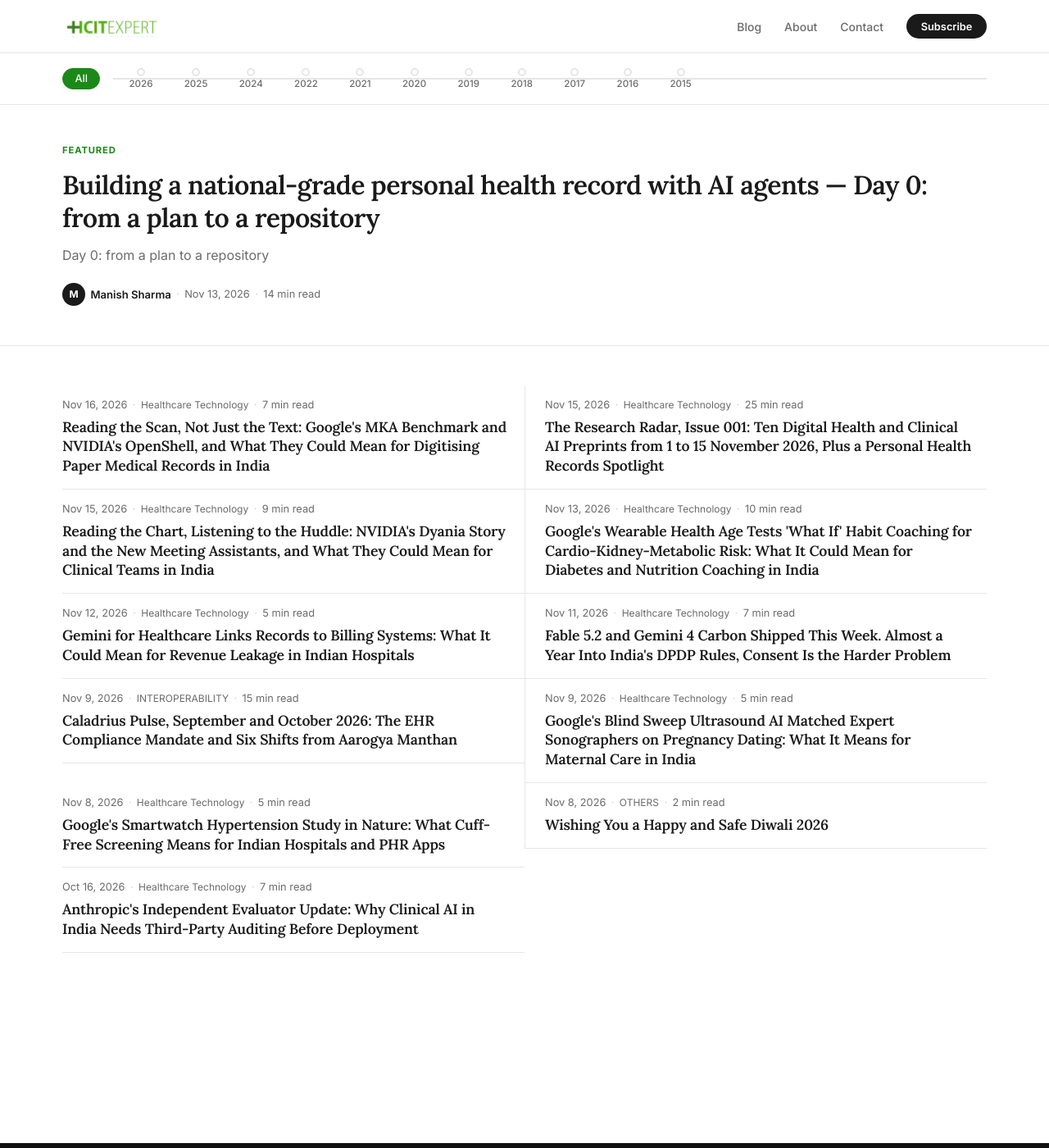
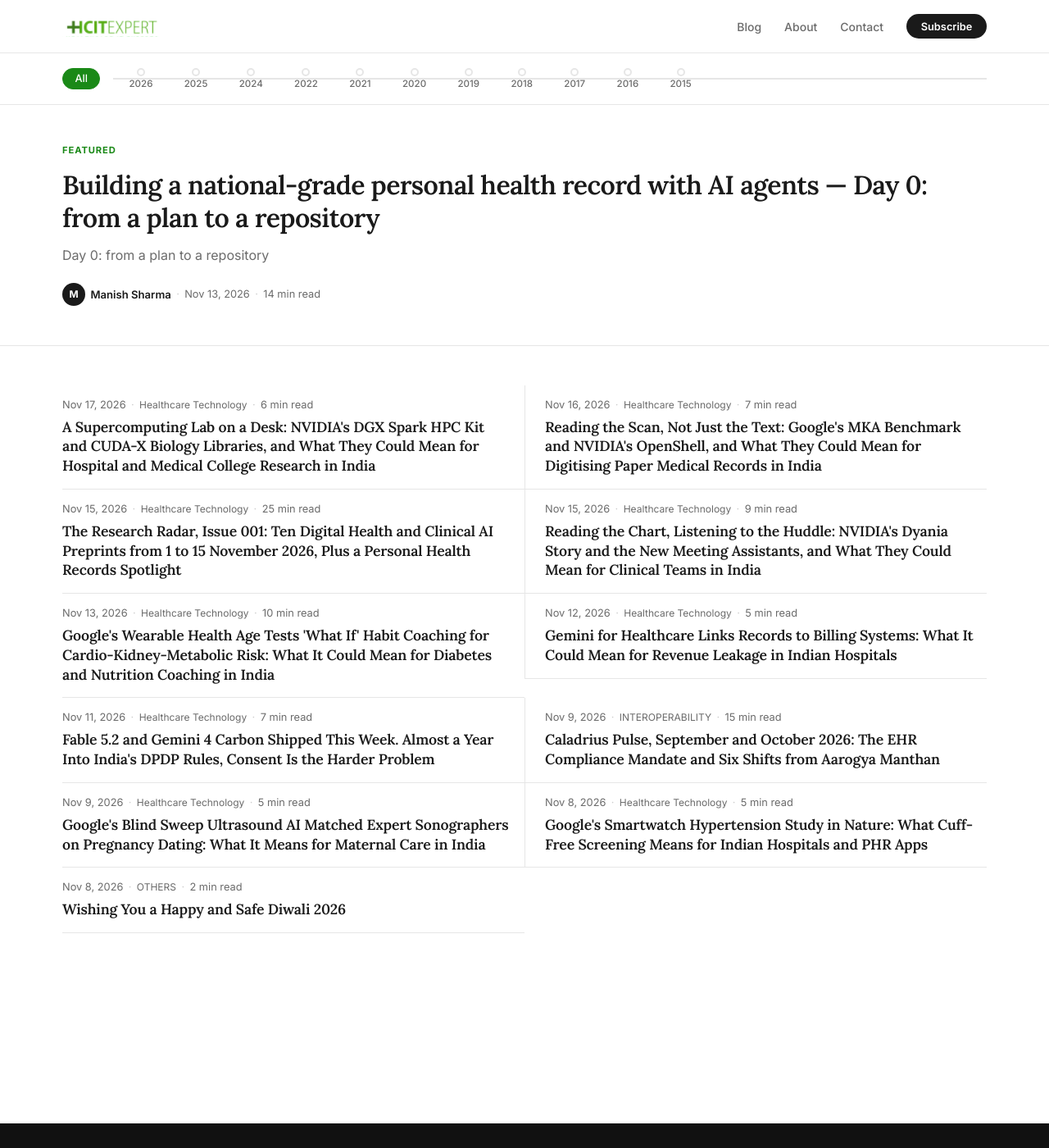
Before and after one commit to msharmas-yajur/hcitexpert-com, a Jekyll site: the page built from index.html, in a window 1280 px wide and 1400 px high. Shown: the whole window at 82% size. Built offline with Jekyll 4.4.1, drawn with Linux system fonts in a browser that asks for light colours; the list of posts is cut into pages by our own code; part of the change alters nothing that is shown.

Commit message:
post: Clinical Frontier 2026-11-17 - hospital-research-computing-omics-india
Issue 037. Checker pass 1: CHANGES REQUIRED (three wording fixes, applied). Pass 2: APPROVED.

Co-Authored-By: Claude Sonnet 5.5 <noreply@anthropic.com>
Claude-Session: https://claude.ai/code/session_013kodvpn1aXpbMMUpAaKEq4

```diff
--- a/_data/clinical_frontier_covered.yml
+++ b/_data/clinical_frontier_covered.yml
@@ -369,4 +369,15 @@ covered:
       - https://hl7.org/fhir/provenance.html
       - https://hl7.org/fhir/documentreference.html
 
+  - date: 2026-11-17
+    slug: 2026-11-17-nvidia-dgx-spark-hpc-kit-cuspa-rapids-singlecell-research-computing-india
+    angle: hospital-research-computing-omics-india
+    regions: [India, US]
+    models: ["NVIDIA DGX Spark HPC Developer Kit", "NVIDIA CUDA-X (cuSpa, rapids-singlecell, GPU HMMER)", "Evo 2", "OpenFold3", "Boltz-2", "Nemotron 3.5 Super VL"]
+    sources:
+      - https://blogs.nvidia.com/blog/dgx-spark-hpc-developer-kit-sc26/
+      - https://blogs.nvidia.com/blog/cuda-x-libraries-agents-accelerate-scientific-discovery/
+      - https://www.pib.gov.in/PressReleasePage.aspx?PRID=2091577&reg=48&lang=2
+      - https://www.pib.gov.in/PressReleasePage.aspx?PRID=2190014
+
 held: []
--- /dev/null
+++ b/_posts/2026-11-17-nvidia-dgx-spark-hpc-kit-cuspa-rapids-singlecell-research-computing-india.md
@@ -0,0 +1,103 @@
+---
+title: "A Supercomputing Lab on a Desk: NVIDIA's DGX Spark HPC Kit and CUDA-X Biology Libraries, and What They Could Mean for Hospital and Medical College Research in India"
+date: 2026-11-17 21:02:23 +0530
+author: Manish Sharma
+description: "The Clinical Frontier, Issue 037. At SC26 on 16 November NVIDIA introduced the DGX Spark HPC Developer Kit, a four-node desk-side cluster, and CUDA-X library updates for single-cell and spatial biology, including the newly open source cuSpa. What this suggests for research computing in Indian medical colleges, cancer centres and hospital labs, set against India's national genomic data set, and why none of it is a clinical result."
+keywords: "DGX Spark HPC Developer Kit, NVIDIA SC26, hospital research computing India, medical college GPU cluster, single-cell analysis GPU, rapids-singlecell, cuSpa spatial biology, cancer centre computing India, genomics compute on premises, GenomeIndia IBDC, Biotech-PRIDE FeED, DPDP Rules research data, on-premise AI research, Evo 2, OpenFold3 Boltz-2, Nemotron life sciences"
+image: /assets/images/logo.png
+reading_time: "8 min read"
+categories:
+  - Healthcare Technology
+  - AI/ML/DL
+tags:
+  - Research Computing
+  - NVIDIA
+  - DGX Spark
+  - Genomics
+  - Single-Cell Biology
+  - Spatial Biology
+  - On-Premise AI
+  - Cancer Research
+  - DPDP Act
+  - GenomeIndia
+mentions:
+  - name: "NVIDIA Blog: NVIDIA DGX Spark Developer Kit Turns a Desk Into a Supercomputing Lab"
+    description: "NVIDIA's post of 16 November 2026, from SC26, introducing the DGX Spark HPC Developer Kit, a four-node cluster of DGX Spark systems for researchers, with examples from molecular dynamics, structure prediction and genomics."
+    url: "https://blogs.nvidia.com/blog/dgx-spark-hpc-developer-kit-sc26/"
+  - name: "NVIDIA Blog: NVIDIA CUDA-X Libraries Give Agents the Tools to Accelerate Scientific Discovery"
+    description: "NVIDIA's post of 16 November 2026 on expanded CUDA-X libraries, including the open source cuSpa for spatial cell graphs and the rapids-singlecell framework for single-cell analysis."
+    url: "https://blogs.nvidia.com/blog/cuda-x-libraries-agents-accelerate-scientific-discovery/"
+  - name: "PIB: India Takes a Giant Leap in Genomics: Launch of Indian Genomic Data Set & IBDC Portals"
+    description: "Press Information Bureau release of 9 January 2025 from the Ministry of Science and Technology on the launch of the Indian Genomic Data Set, the FeED protocols and the Indian Biological Data Centre portals, with 10,000 whole genome samples made accessible to researchers."
+    url: "https://www.pib.gov.in/PressReleasePage.aspx?PRID=2091577&reg=48&lang=2"
+  - name: "PIB: Government notifies DPDP Rules to empower citizens and protect privacy"
+    description: "Press Information Bureau release of 14 November 2025 from the Ministry of Electronics and IT on the notification of the Digital Personal Data Protection Rules, 2025, including the 18 month phased compliance timeline."
+    url: "https://www.pib.gov.in/PressReleasePage.aspx?PRID=2190014"
+faq:
+  - q: "What is the NVIDIA DGX Spark HPC Developer Kit?"
+    a: "According to NVIDIA's 16 November 2026 post from SC26, it is a four-node cluster of NVIDIA DGX Spark systems, each connected directly to its two neighbours in a ring, aimed at researchers, academics and developers. NVIDIA says it scales from one node to four, provides 512GB of combined memory and 20TB of NVMe storage at four nodes, and can deploy models of up to 700B parameters locally with NVFP4."
+  - q: "Is it a clinical tool?"
+    a: "No. NVIDIA presents it as a research and development platform and gives molecular dynamics, structure prediction and genomics examples from research labs. The post describes no clinical or hospital deployment, and none of the performance figures in it are clinical results."
+  - q: "What did NVIDIA report for single-cell and spatial biology?"
+    a: "NVIDIA's CUDA-X post says the newly open source cuSpa accelerates cell polygon calculations, enabling spatial graphs for patient and cancer models at Memorial Sloan Kettering Cancer Center, with a 900x speedup compared with using CPUs. It also says the rapids-singlecell framework is now in a single agent-ready container, and that Therna Biosciences processed data 200x faster for therapeutic design. These are NVIDIA's reports of vendor and partner results."
+  - q: "Why might this matter for Indian medical colleges and cancer centres?"
+    a: "Research groups often share a limited compute allocation, and NVIDIA's post says a desk-side cluster means researchers with a fixed allocation no longer have to wait in a queue for every job, and can keep unpublished results and proprietary datasets on premises. For a group working with sensitive human data, local compute is one option to weigh against shared clusters, subject to its own security and legal review."
+  - q: "What does India's national genomic data set have to do with it?"
+    a: "The Press Information Bureau said on 9 January 2025 that 10,000 whole genome samples from diverse Indian populations, archived at the Indian Biological Data Centre, were made available for research purposes, with data sharing under the Framework for Exchange of Data protocols and the Biotech-PRIDE Guidelines. Analysing data sets of that kind needs compute, which is where a local cluster could play a part. The release does not mention NVIDIA hardware."
+  - q: "Do India's DPDP Rules apply to research computing?"
+    a: "The Press Information Bureau describes the DPDP Rules, notified in November 2025, with an 18 month phased compliance timeline and obligations on Data Fiduciaries such as standalone consent notices and responses to rights requests within 90 days. How these apply to a particular research project, including any exemptions, is a question for the institution's legal and data protection advisers."
+---
+
+> **The Clinical Frontier** · 17 November 2026 · Issue 037
+> A briefing on how the latest frontier AI models and hardware land in real healthcare workflows, written for India's health-IT community. No hype, just what changed and what to do about it.
+
+**In this issue**
+
+- On 16 November, at SC26, NVIDIA introduced the **DGX Spark HPC Developer Kit**, a four-node cluster for a desk, and **CUDA-X library updates** for single-cell and spatial biology, including the newly open source cuSpa.
+- NVIDIA says the kit lets researchers **keep unpublished results and proprietary datasets on premises** and skip the queue for shared clusters.
+- Nothing in either post is a clinical result. The relevance is for **research units in medical colleges, cancer centres and hospital labs** that analyse sequencing, single-cell or spatial data.
+- India has opened a **national genomic data set** to researchers, and the compute to analyse data like that has to live somewhere. We sketch the trade-offs.
+
+## What shipped
+
+**The desk-side cluster.** NVIDIA's [post of 16 November](https://blogs.nvidia.com/blog/dgx-spark-hpc-developer-kit-sc26/), from the SC26 supercomputing conference in Chicago, introduces the DGX Spark HPC Developer Kit.
+
+- **The hardware.** A four-node cluster of DGX Spark systems, each linked directly to its two neighbours in a ring with no network switch. At four nodes NVIDIA says it provides 512GB of combined memory and 20TB of NVMe storage, and with NVFP4 can deploy models of up to 700B parameters locally.
+- **The pitch.** Researchers with a fixed compute allocation no longer have to wait in a queue for every job. Teams can develop and debug on their own, and NVIDIA says this keeps unpublished results and proprietary datasets on premises.
+- **Life-science examples NVIDIA gives.** A UC Berkeley lab using a DGX Spark and the Evo 2 model to predict bacterial traits from genome sequences, with, NVIDIA says, results 15x sooner and no 11-hour cluster queue. Fine-tuning of OpenFold3 for protein-ligand structure prediction. Validated community use of GROMACS, and of the Boltz-2 and OpenFold3 microservices. New open dataset and post-training recipes for Nemotron 3.5 Super VL to adapt it for life sciences and chemistry.
+- **What is not there yet.** An HPC SDK playbook is listed as coming soon.
+
+**The biology libraries.** NVIDIA's [CUDA-X post](https://blogs.nvidia.com/blog/cuda-x-libraries-agents-accelerate-scientific-discovery/), also from 16 November, includes a section on biology at scale.
+
+- **cuSpa**, newly open source, accelerates cell polygon calculations so developers can generate large spatial graphs for patient and cancer models at Memorial Sloan Kettering Cancer Center, with a 900x speedup compared with CPUs, per NVIDIA.
+- **rapids-singlecell**, co-developed with scverse, is now in a single agent-ready container. NVIDIA says Therna Biosciences processed data 200x faster for therapeutic design, and that 10x Genomics integrated it into its Sentira platform.
+- **GPU HMMER**, open source, annotates predicted protein sequences. NVIDIA reports benchmark searches up to 84x faster than standard HMMER at Basecamp Research.
+
+All speedups are NVIDIA's reports of its own and partners' workloads, not independent benchmarks.
+
+## Why it matters: research compute is a queue
+
+Many research groups in hospitals and medical colleges share a fixed allocation on a departmental or institutional cluster. Single-cell and spatial analyses are data-heavy, and a job that waits for a slot slows every iteration. NVIDIA's argument is that a small local cluster changes the loop: develop and debug locally, and save the shared system for production runs.
+
+The second point in NVIDIA's post is about data. If unpublished results and proprietary datasets can stay on a machine your team controls, there is less to move. For groups handling human-derived data, that is an architectural choice worth weighing, with its own security work attached, because a cluster under a desk is also a data store that someone has to patch, back up and lock down.
+
+Be clear about the boundary. NVIDIA describes the kit for researchers, academics and developers, and neither post describes clinical use. A model or pipeline that runs fast is not validated, and nothing in either post speaks to clinical use.
+
+## For Indian research units: where it could apply
+
+The following is our reading, not a claim about availability, pricing or fit in India.
+
+1. **Sequencing and genomics groups.** In January 2025 the Press Information Bureau [announced](https://www.pib.gov.in/PressReleasePage.aspx?PRID=2091577&reg=48&lang=2) the Indian Genomic Data Set, with 10,000 whole genome samples from diverse Indian populations archived at the Indian Biological Data Centre and made available for research, shared under the Framework for Exchange of Data protocols and the Biotech-PRIDE Guidelines. Getting value from a data set like that is a compute and analysis problem, and groups that work on it could use more desk-side capacity for exploratory work.
+2. **Cancer centres with spatial or single-cell programmes.** NVIDIA describes its Memorial Sloan Kettering example as spatial graphs for patient and cancer models, and gives no clinical result. A cancer centre with a pathology and research partnership might ask whether its exploratory analyses would run faster locally.
+3. **Hospital microbiology and pathogen genomics.** NVIDIA's Berkeley example predicts bacterial traits from genome sequences. It does not mention antibiotic resistance or any clinical use, so treat it as a pattern: models that read sequences can be run beside the sequencer.
+4. **Agent-assisted workflows with a human in the loop.** NVIDIA describes agents that prepare simulation inputs, launch runs and summarise results, while scientists validate the setup and conclusions. That division of labour is the right one for any research pipeline that touches patient-derived data.
+
+**Before you buy or build.** Ask who patches and backs up the machine, where the data lives and who can read it, how results are logged so an analysis can be reproduced, and what your ethics committee and data governance team expect for human-derived data. India's DPDP Rules were [notified in November 2025](https://www.pib.gov.in/PressReleasePage.aspx?PRID=2190014) with an 18 month phased compliance timeline, according to the Press Information Bureau. How they apply to a given research project, including any exemptions, is a question for your institution's legal and data protection advisers.
+
+## The takeaway
+
+The news here is about where compute sits, not about medicine. A research group that has been rationing cluster hours can now at least ask what a small local cluster would change, and what it would cost to run safely. The bigger lesson is the same as in earlier issues: keep the research tool on the research side of the line, validate before anything moves toward care, and treat data governance as part of the architecture from day one.
+
+---
+
+*The Clinical Frontier is a daily briefing from [HCITExperts](https://hcitexpert.com/). Read the sources: [NVIDIA's DGX Spark HPC Developer Kit post](https://blogs.nvidia.com/blog/dgx-spark-hpc-developer-kit-sc26/) and [the CUDA-X libraries post](https://blogs.nvidia.com/blog/cuda-x-libraries-agents-accelerate-scientific-discovery/). More tomorrow.*
```
